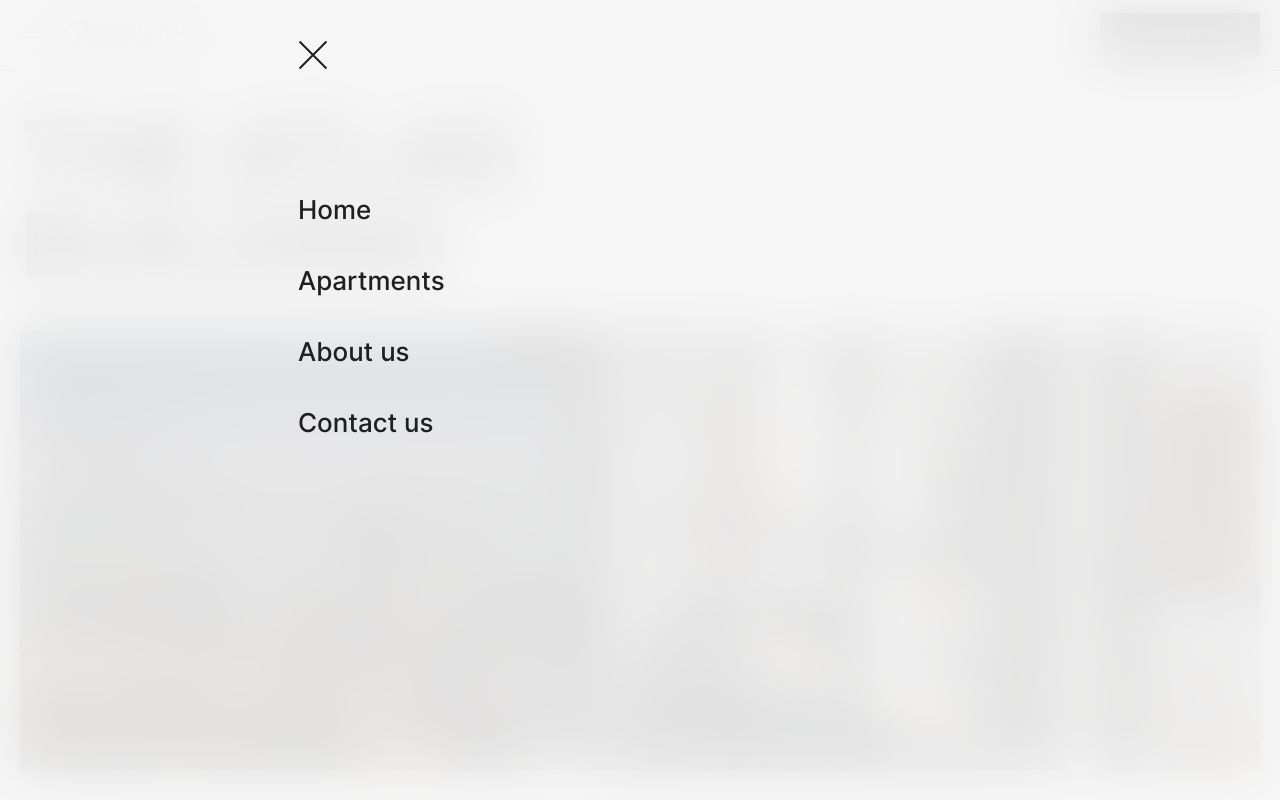
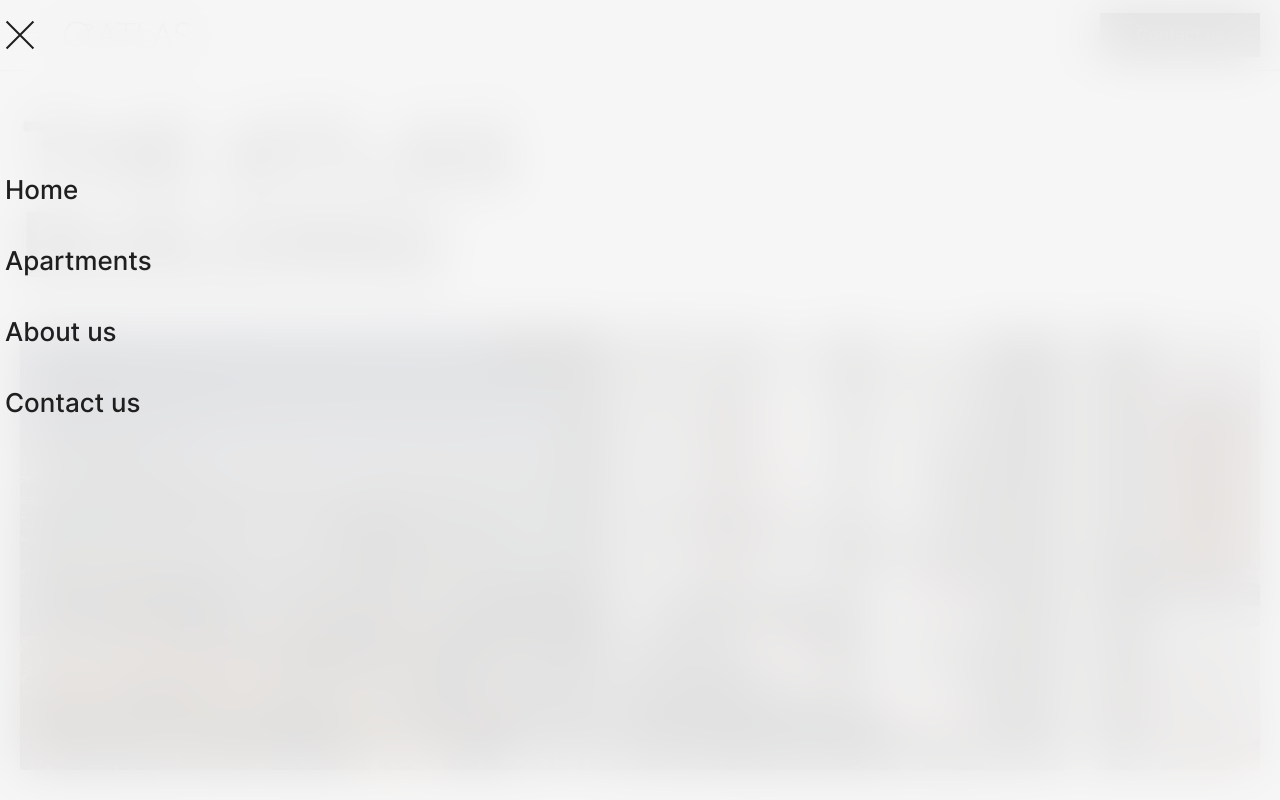
Before and after one commit to zashita/The_Atlas_Building, a plain HTML site: page index.html in a window 1280 px wide. Both pictures are taken after a click on the picture 30 px from the left and 35 px from the top of the page. Shown: the top 800 px of the page. Drawn offline with Linux system fonts and the light colour scheme.

Commit message:
Add files via upload

```diff
--- a/css/style.css
+++ b/css/style.css
@@ -458,8 +458,9 @@ footer{
     margin-right: 0;
 }
 .side-menu__wrapper{
-    margin-left: 298px;
-    margin-top: 40px;
+    max-width: 1270px;
+    margin: 0 auto;
+    margin-top: 20px;
 }
 .side-menu__close{
     margin-bottom: 120px;
@@ -474,6 +475,7 @@ footer{
 }
 .side-menu__link:hover{
     color: #9EA3AA;
+    transition: 0.3s;
 }
 
 .side__item{
@@ -488,7 +490,7 @@ footer{
     position: fixed;
     z-index: 1;
     overflow-x: hidden;
-    transition: 0.5s;
+    transition: 0.75s;
     background: rgba(245, 245, 245, 0.9);
     /* basic bg blur */
     backdrop-filter: blur(25px);
--- a/scripts/sidebar.js
+++ b/scripts/sidebar.js
@@ -1,9 +1,8 @@
 document.getElementsByClassName("header__side-menu-button-pic")[0].onclick = function () {
-    document.body.style.overflow = "hidden";
     document.getElementsByClassName("side-menu")[0].style.width = "100%";
+    setTimeout(()=> document.body.style.overflow = "hidden", 500);
 }
 document.getElementsByClassName("side-menu__close")[0].onclick = function (){
     document.getElementsByClassName("side-menu")[0].style.width = "0";
     document.body.style.overflow = "visible";
-
 }
```
